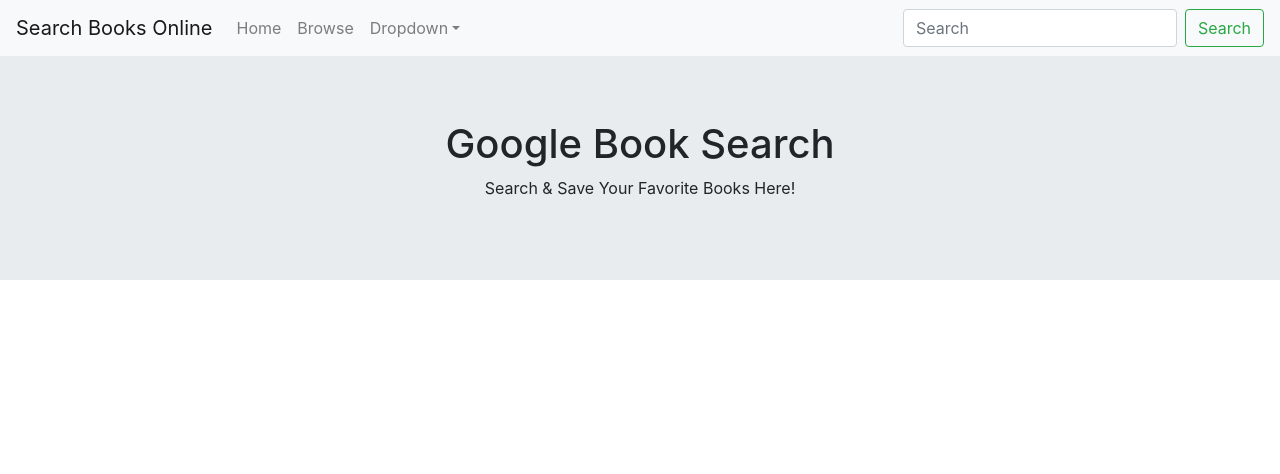
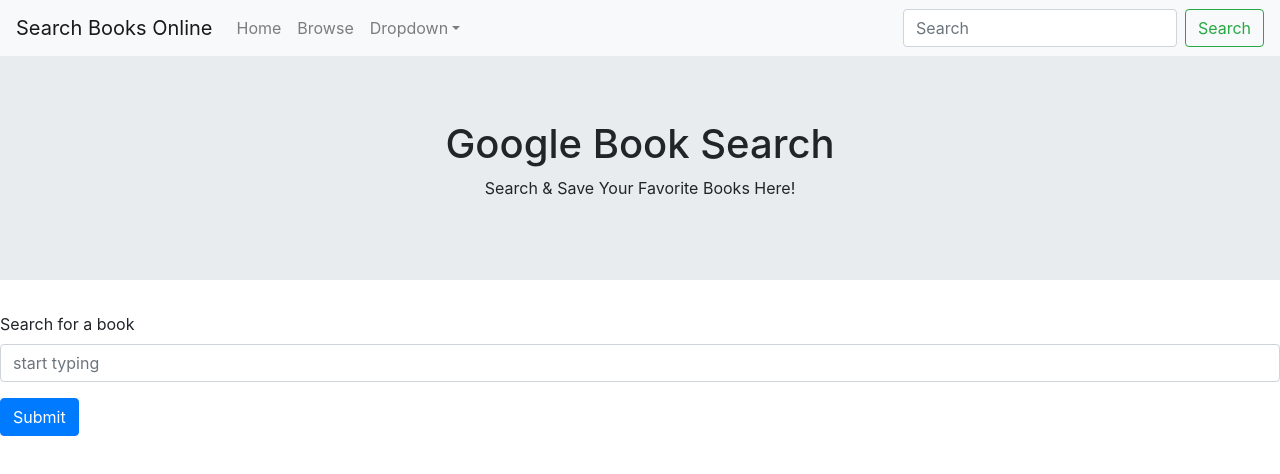
Before and after one commit to samanthalossett/Google-Books-Search, a React (Create React App) app: page / in a window 1280 px wide. Shown: the top 474 px of the page. Built offline with nearby package versions, Linux system fonts and the light colour scheme.

Commit message:
added a search bar

```diff
--- a/package.json
+++ b/package.json
@@ -11,6 +11,8 @@
     "react": "^16.9.0",
     "react-bootstrap": "^1.0.0-beta.12",
     "react-dom": "^16.9.0",
+    "react-router": "^5.0.1",
+    "react-router-dom": "^5.0.1",
     "react-scripts": "3.1.1"
   },
   "scripts": {
--- a/public/index.html
+++ b/public/index.html
@@ -27,7 +27,7 @@
       work correctly both with client-side routing and a non-root public URL.
       Learn how to configure a non-root public URL by running `npm run build`.
     -->
-    <title>React App</title>
+    <title>Book Search</title>
   </head>
   <body>
     <noscript>You need to enable JavaScript to run this app.</noscript>
--- a/src/App.js
+++ b/src/App.js
@@ -2,14 +2,20 @@
 import Jumbotron from './components/Jumbotron';
 // import './App.css';
 import Navbar from './components/Navbar';
+import { Route, BrowserRouter as Router } from 'react-router-dom';
+import Search from './components/Search';
 
 function App() {
   return (
-    <div className="App">
-    <Navbar />
-     <Jumbotron />
+    <Router>
+      <div className="App">
 
-    </div>
+        <Route exact path="/" component={Navbar} />
+        <Route exact path="/" component={Jumbotron} />
+        <Route exact path="/" component={Search} />
+
+      </div>
+    </Router>
   );
 }
 
--- /dev/null
+++ b/src/components/Search.js
@@ -0,0 +1,21 @@
+import React from "react";
+import Form from 'react-bootstrap/Form';
+import Button from 'react-bootstrap/Button';
+
+
+function Search(){
+    return(
+
+<Form>
+  <Form.Group controlId="formBasicEmail">
+    <Form.Label>Search for a book </Form.Label>
+    <Form.Control type="search" placeholder="start typing" />
+  </Form.Group>
+  <Button variant="primary" type="submit">
+    Submit
+  </Button>
+</Form>
+    )
+}
+
+export default Search;
```
Also changed, not shown: 1 other file (tests, documents, lock files or other folders).
